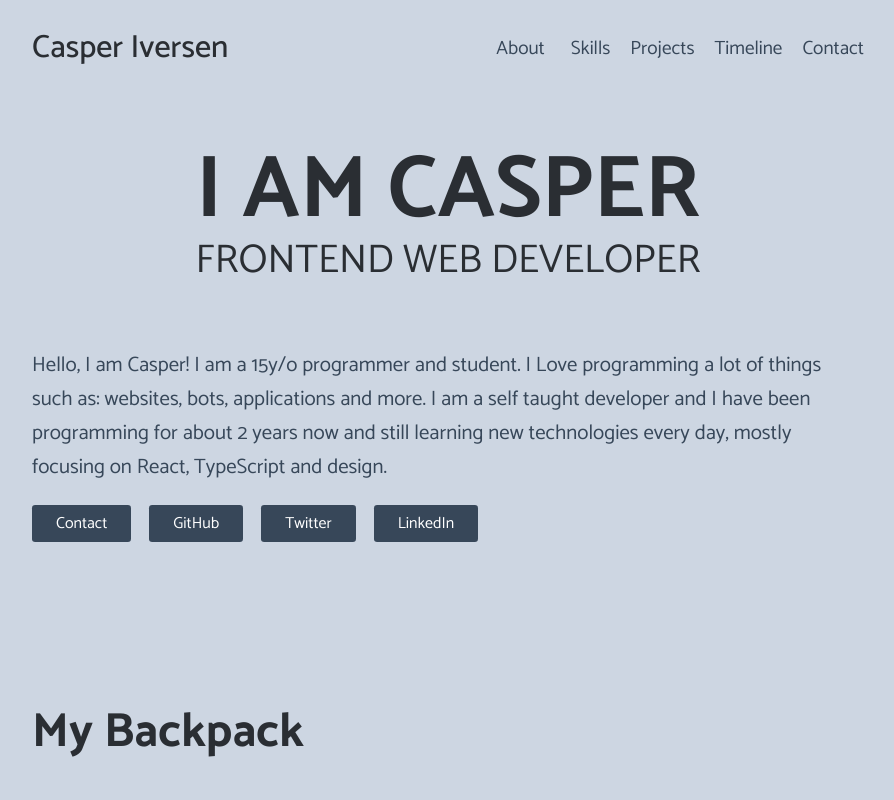
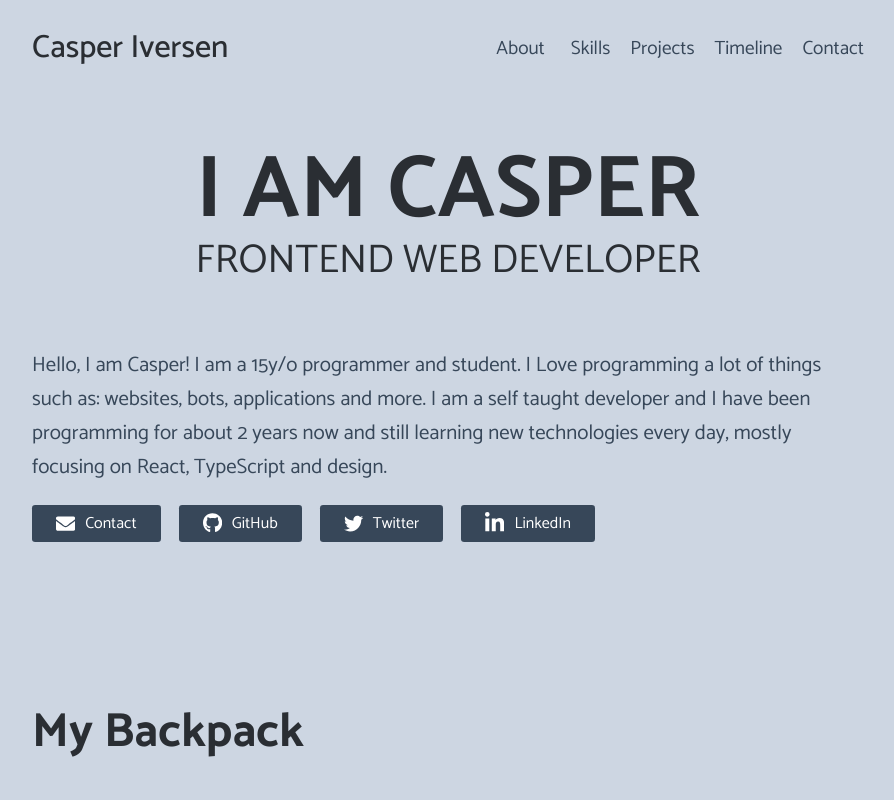
Before and after one commit to pzk3/casperiv.dev, a Next.js app: page / in a window 1280 px wide. Shown: the top 800 px of the page, without its empty margins (192-1086 px from the left). Built offline with nearby package versions, Linux system fonts and the light colour scheme.

Commit message:
:tada: NEW: added icons to about buttons & fix small issues

```diff
--- a/components/Menu.tsx
+++ b/components/Menu.tsx
@@ -3,6 +3,7 @@
 const Menu = () => {
   function handleClose() {
     document.getElementById("menu")?.classList.remove("menu__nav--active");
+    document.body.classList.remove("disable-scroll");
   }
 
   return (
--- a/components/Nav.tsx
+++ b/components/Nav.tsx
@@ -21,6 +21,7 @@
 
   function handleHamburgerClick() {
     document.getElementById("menu")?.classList.add("menu__nav--active");
+    document.body.classList.add("disable-scroll");
   }
 
   function handleAboutClick() {
--- /dev/null
+++ b/components/icons/about.tsx
@@ -0,0 +1,79 @@
+export const ContactIcon = () => {
+  return (
+    <svg
+      aria-hidden="true"
+      focusable="false"
+      data-prefix="fas"
+      data-icon="envelope"
+      className="svg-inline--fa fa-envelope fa-w-16"
+      role="img"
+      xmlns="http://www.w3.org/2000/svg"
+      viewBox="0 0 512 512"
+    >
+      <path
+        fill="currentColor"
+        d="M502.3 190.8c3.9-3.1 9.7-.2 9.7 4.7V400c0 26.5-21.5 48-48 48H48c-26.5 0-48-21.5-48-48V195.6c0-5 5.7-7.8 9.7-4.7 22.4 17.4 52.1 39.5 154.1 113.6 21.1 15.4 56.7 47.8 92.2 47.6 35.7.3 72-32.8 92.3-47.6 102-74.1 131.6-96.3 154-113.7zM256 320c23.2.4 56.6-29.2 73.4-41.4 132.7-96.3 142.8-104.7 173.4-128.7 5.8-4.5 9.2-11.5 9.2-18.9v-19c0-26.5-21.5-48-48-48H48C21.5 64 0 85.5 0 112v19c0 7.4 3.4 14.3 9.2 18.9 30.6 23.9 40.7 32.4 173.4 128.7 16.8 12.2 50.2 41.8 73.4 41.4z"
+      ></path>
+    </svg>
+  );
+};
+
+export const GitHubIcon = () => {
+  return (
+    <svg
+      aria-hidden="true"
+      focusable="false"
+      data-prefix="fab"
+      data-icon="github"
+      className="svg-inline--fa fa-github fa-w-16"
+      role="img"
+      xmlns="http://www.w3.org/2000/svg"
+      viewBox="0 0 496 512"
+    >
+      <path
+        fill="currentColor"
+        d="M165.9 397.4c0 2-2.3 3.6-5.2 3.6-3.3.3-5.6-1.3-5.6-3.6 0-2 2.3-3.6 5.2-3.6 3-.3 5.6 1.3 5.6 3.6zm-31.1-4.5c-.7 2 1.3 4.3 4.3 4.9 2.6 1 5.6 0 6.2-2s-1.3-4.3-4.3-5.2c-2.6-.7-5.5.3-6.2 2.3zm44.2-1.7c-2.9.7-4.9 2.6-4.6 4.9.3 2 2.9 3.3 5.9 2.6 2.9-.7 4.9-2.6 4.6-4.6-.3-1.9-3-3.2-5.9-2.9zM244.8 8C106.1 8 0 113.3 0 252c0 110.9 69.8 205.8 169.5 239.2 12.8 2.3 17.3-5.6 17.3-12.1 0-6.2-.3-40.4-.3-61.4 0 0-70 15-84.7-29.8 0 0-11.4-29.1-27.8-36.6 0 0-22.9-15.7 1.6-15.4 0 0 24.9 2 38.6 25.8 21.9 38.6 58.6 27.5 72.9 20.9 2.3-16 8.8-27.1 16-33.7-55.9-6.2-112.3-14.3-112.3-110.5 0-27.5 7.6-41.3 23.6-58.9-2.6-6.5-11.1-33.3 2.6-67.9 20.9-6.5 69 27 69 27 20-5.6 41.5-8.5 62.8-8.5s42.8 2.9 62.8 8.5c0 0 48.1-33.6 69-27 13.7 34.7 5.2 61.4 2.6 67.9 16 17.7 25.8 31.5 25.8 58.9 0 96.5-58.9 104.2-114.8 110.5 9.2 7.9 17 22.9 17 46.4 0 33.7-.3 75.4-.3 83.6 0 6.5 4.6 14.4 17.3 12.1C428.2 457.8 496 362.9 496 252 496 113.3 383.5 8 244.8 8zM97.2 352.9c-1.3 1-1 3.3.7 5.2 1.6 1.6 3.9 2.3 5.2 1 1.3-1 1-3.3-.7-5.2-1.6-1.6-3.9-2.3-5.2-1zm-10.8-8.1c-.7 1.3.3 2.9 2.3 3.9 1.6 1 3.6.7 4.3-.7.7-1.3-.3-2.9-2.3-3.9-2-.6-3.6-.3-4.3.7zm32.4 35.6c-1.6 1.3-1 4.3 1.3 6.2 2.3 2.3 5.2 2.6 6.5 1 1.3-1.3.7-4.3-1.3-6.2-2.2-2.3-5.2-2.6-6.5-1zm-11.4-14.7c-1.6 1-1.6 3.6 0 5.9 1.6 2.3 4.3 3.3 5.6 2.3 1.6-1.3 1.6-3.9 0-6.2-1.4-2.3-4-3.3-5.6-2z"
+      ></path>
+    </svg>
+  );
+};
+
+export const TwitterIcon = () => {
+  return (
+    <svg
+      aria-hidden="true"
+      focusable="false"
+      data-prefix="fab"
+      data-icon="twitter"
+      className="svg-inline--fa fa-twitter fa-w-16"
+      role="img"
+      xmlns="http://www.w3.org/2000/svg"
+      viewBox="0 0 512 512"
+    >
+      <path
+        fill="currentColor"
+        d="M459.37 151.716c.325 4.548.325 9.097.325 13.645 0 138.72-105.583 298.558-298.558 298.558-59.452 0-114.68-17.219-161.137-47.106 8.447.974 16.568 1.299 25.34 1.299 49.055 0 94.213-16.568 130.274-44.832-46.132-.975-84.792-31.188-98.112-72.772 6.498.974 12.995 1.624 19.818 1.624 9.421 0 18.843-1.3 27.614-3.573-48.081-9.747-84.143-51.98-84.143-102.985v-1.299c13.969 7.797 30.214 12.67 47.431 13.319-28.264-18.843-46.781-51.005-46.781-87.391 0-19.492 5.197-37.36 14.294-52.954 51.655 63.675 129.3 105.258 216.365 109.807-1.624-7.797-2.599-15.918-2.599-24.04 0-57.828 46.782-104.934 104.934-104.934 30.213 0 57.502 12.67 76.67 33.137 23.715-4.548 46.456-13.32 66.599-25.34-7.798 24.366-24.366 44.833-46.132 57.827 21.117-2.273 41.584-8.122 60.426-16.243-14.292 20.791-32.161 39.308-52.628 54.253z"
+      ></path>
+    </svg>
+  );
+};
+
+export const LinkedInIcon = () => {
+  return (
+    <svg
+      aria-hidden="true"
+      focusable="false"
+      data-prefix="fab"
+      data-icon="linkedin-in"
+      className="svg-inline--fa fa-linkedin-in fa-w-14"
+      role="img"
+      xmlns="http://www.w3.org/2000/svg"
+      viewBox="0 0 448 512"
+    >
+      <path
+        fill="currentColor"
+        d="M100.28 448H7.4V148.9h92.88zM53.79 108.1C24.09 108.1 0 83.5 0 53.8a53.79 53.79 0 0 1 107.58 0c0 29.7-24.1 54.3-53.79 54.3zM447.9 448h-92.68V302.4c0-34.7-.7-79.2-48.29-79.2-48.29 0-55.69 37.7-55.69 76.7V448h-92.78V148.9h89.08v40.8h1.3c12.4-23.5 42.69-48.3 87.88-48.3 94 0 111.28 61.9 111.28 142.3V448z"
+      ></path>
+    </svg>
+  );
+};
--- a/data/projects.ts
+++ b/data/projects.ts
@@ -66,8 +66,8 @@
       "A fully responsive statistics dashboard made with plain CSS, HTML and a little bit of JavaScript",
     buttons: [
       {
-        url: `${url}/ css-statistic-dashboard`,
-        name: "View code",
+        url: `${url}/css-statistic-dashboard`,
+        name: VIEW_CODE,
       },
       {
         name: OPEN_PROJECT,
@@ -75,6 +75,16 @@
       },
     ],
   },
+  {
+    title: "Other projects",
+    description: "You can view all my other projects on GitHub below",
+    buttons: [
+      {
+        url: `${url}?tab=repositories`,
+        name: "Show projects",
+      },
+    ],
+  },
 ];
 
 export default projects;
--- a/pages/index.tsx
+++ b/pages/index.tsx
@@ -18,6 +18,7 @@
   TerminalIcon,
   TypescriptIcon,
 } from "../components/icons/skills";
+import { ContactIcon, GitHubIcon, LinkedInIcon, TwitterIcon } from "../components/icons/about";
 
 export default function Home() {
   const [name, setName] = useState("");
@@ -71,31 +72,35 @@
         </p>
 
         <div className="btn__container">
-          <a className="btn btn__light" href="#contact">
+          <a className="btn btn__light btn__icon" href="#contact">
+            <ContactIcon />
             Contact
           </a>
           <a
             rel="noopener noreferrer"
             target="_blank"
-            className="btn btn__light"
+            className="btn btn__light btn__icon"
             href="https://github.com/dev-caspertheghost"
           >
+            <GitHubIcon />
             GitHub
           </a>
           <a
             rel="noopener noreferrer"
             target="_blank"
-            className="btn btn__light"
+            className="btn btn__light btn__icon"
             href="https://twitter.com/casper124578"
           >
+            <TwitterIcon />
             Twitter
           </a>
           <a
             rel="noopener noreferrer"
             target="_blank"
-            className="btn btn__light"
+            className="btn btn__light btn__icon"
             href="https://www.linkedin.com/in/casper-iversen-54bbb71a4/"
           >
+            <LinkedInIcon />
             LinkedIn
           </a>
         </div>
--- a/styles/globals.css
+++ b/styles/globals.css
@@ -15,6 +15,10 @@
   background: #cdd6e2;
   scrollbar-color: var(--lighter) var(--light);
   scrollbar-width: 0.5rem;
+}
+
+.disable-scroll {
+  overflow: hidden;
 }
 
 ::-webkit-scrollbar {
@@ -85,6 +89,18 @@
   background: var(--lighter);
 }
 
+.btn__icon {
+  display: flex;
+  align-items: center;
+  justify-content: center;
+}
+
+.btn__icon svg {
+  margin-right: 10px;
+  width: 1.2rem;
+  fill: var(--lighter);
+}
+
 .sr-only {
   position: absolute;
   width: 1px;
--- a/styles/nav.css
+++ b/styles/nav.css
@@ -62,7 +62,6 @@
   display: flex;
   flex-direction: column;
   justify-content: center;
-  width: 30px;
   cursor: pointer;
 }
 
@@ -94,9 +93,10 @@
   background: none;
   border: none;
   position: absolute;
-  right: 0.2rem;
-  top: 0.5rem;
+  right: 15px;
+  top: 15px;
   cursor: pointer;
+  padding: 10px;
 }
 
 .close__menu svg path {
--- a/styles/skills.css
+++ b/styles/skills.css
@@ -36,14 +36,15 @@
   bottom: 110%;
   left: 50%;
   transform: translateX(-50%);
-  transform-origin: center;
   transition: opacity 200ms;
   background: var(--lighter);
   color: var(--light);
-  padding: 5px;
+  padding: 7px 10px;
   border-radius: 0.5rem;
-  box-shadow: 0 2px 16px rgba(55, 71, 89, 0.5);
+  box-shadow: 0 8px 16px rgba(55, 71, 89, 0.2);
   pointer-events: none;
+  font-weight: 500;
+  font-size: 1.1rem;
 }
 
 .skills__icon:hover::after {
```
